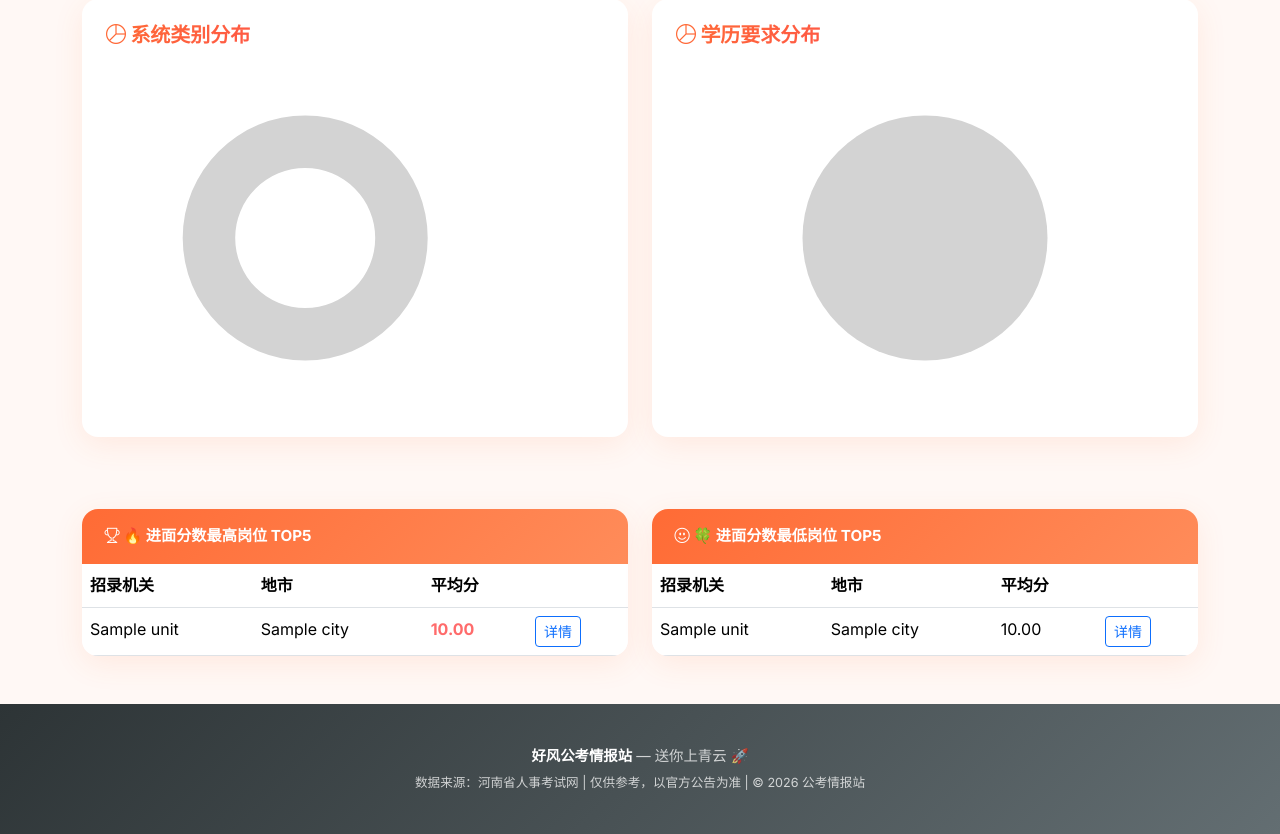
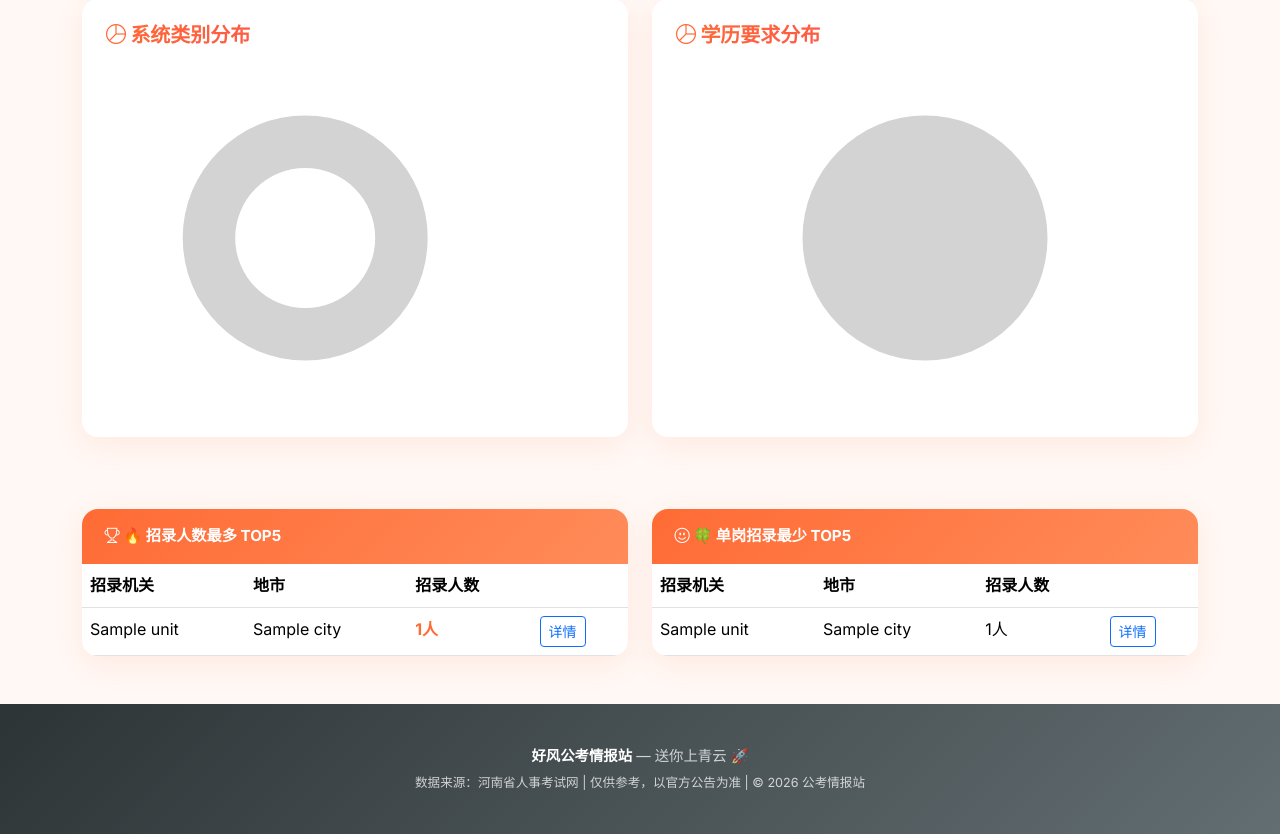
Before and after one commit to zippozhangpeng-web/henan-gwy, a Flask app: template templates/index.html in a window 1280 px wide. Shown: the part 1382-2216 px from the top of the page. Run offline with Flask 3, Linux system fonts and the light colour scheme; the template is opened without the code that fills it: most values are stand-ins (such as "Sample title", 1, 10 or a date in 2020); some libraries are stand-ins or nearby versions.

Commit message:
fix: 首页渲染异常处理+表格字段修正（avg_score→recruit_num）

```diff
--- a/app.py
+++ b/app.py
@@ -29,10 +29,17 @@ def health():
 @app.route('/')
 def index():
     """首页"""
-    stats = get_stats()
-    years = get_years()
-    cities = get_cities()
-    return render_template('index.html', stats=stats, years=years, cities=cities)
+    try:
+        stats = get_stats()
+        years = get_years()
+        cities = get_cities()
+        return render_template('index.html', stats=stats, years=years, cities=cities)
+    except Exception as e:
+        print(f"首页渲染异常: {e}")
+        import traceback; traceback.print_exc()
+        stats = {'total_positions': 0, 'total_recruit': 0, 'by_year': [], 'by_city': [],
+                 'by_system': [], 'by_edu': [], 'avg_score': 0, 'hardest': [], 'easiest': []}
+        return render_template('index.html', stats=stats, years=[], cities=[])
 
 
 @app.route('/search')
--- a/templates/index.html
+++ b/templates/index.html
@@ -142,7 +142,7 @@
         <div class="col-lg-6">
             <div class="card fade-in-up">
                 <div class="card-header">
-                    <i class="bi bi-trophy"></i> 🔥 进面分数最高岗位 TOP5
+                    <i class="bi bi-trophy"></i> 🔥 招录人数最多 TOP5
                 </div>
                 <div class="card-body p-0">
                     <table class="table table-hover mb-0">
@@ -150,7 +150,7 @@
                             <tr>
                                 <th>招录机关</th>
                                 <th>地市</th>
-                                <th>平均分</th>
+                                <th>招录人数</th>
                                 <th></th>
                             </tr>
                         </thead>
@@ -159,7 +159,7 @@
                             <tr>
                                 <td class="text-truncate" style="max-width:200px">{{ p.unit }}</td>
                                 <td>{{ p.city }}</td>
-                                <td><strong style="color:var(--danger)">{{ "%.2f"|format(p.avg_score) }}</strong></td>
+                                <td><strong style="color:var(--primary)">{{ p.recruit_num }}人</strong></td>
                                 <td><a href="/position/{{ p.id }}" class="btn btn-sm btn-outline-primary">详情</a></td>
                             </tr>
                             {% endfor %}
@@ -171,7 +171,7 @@
         <div class="col-lg-6">
             <div class="card fade-in-up">
                 <div class="card-header">
-                    <i class="bi bi-emoji-smile"></i> 🍀 进面分数最低岗位 TOP5
+                    <i class="bi bi-emoji-smile"></i> 🍀 单岗招录最少 TOP5
                 </div>
                 <div class="card-body p-0">
                     <table class="table table-hover mb-0">
@@ -179,7 +179,7 @@
                             <tr>
                                 <th>招录机关</th>
                                 <th>地市</th>
-                                <th>平均分</th>
+                                <th>招录人数</th>
                                 <th></th>
                             </tr>
                         </thead>
@@ -188,7 +188,7 @@
                             <tr>
                                 <td class="text-truncate" style="max-width:200px">{{ p.unit }}</td>
                                 <td>{{ p.city }}</td>
-                                <td>{{ "%.2f"|format(p.avg_score) if p.avg_score else '-' }}</strong></td>
+                                <td>{{ p.recruit_num }}人</td>
                                 <td><a href="/position/{{ p.id }}" class="btn btn-sm btn-outline-primary">详情</a></td>
                             </tr>
                             {% endfor %}
```
Also changed, not shown: utils/query.py (+5 -5 lines).
